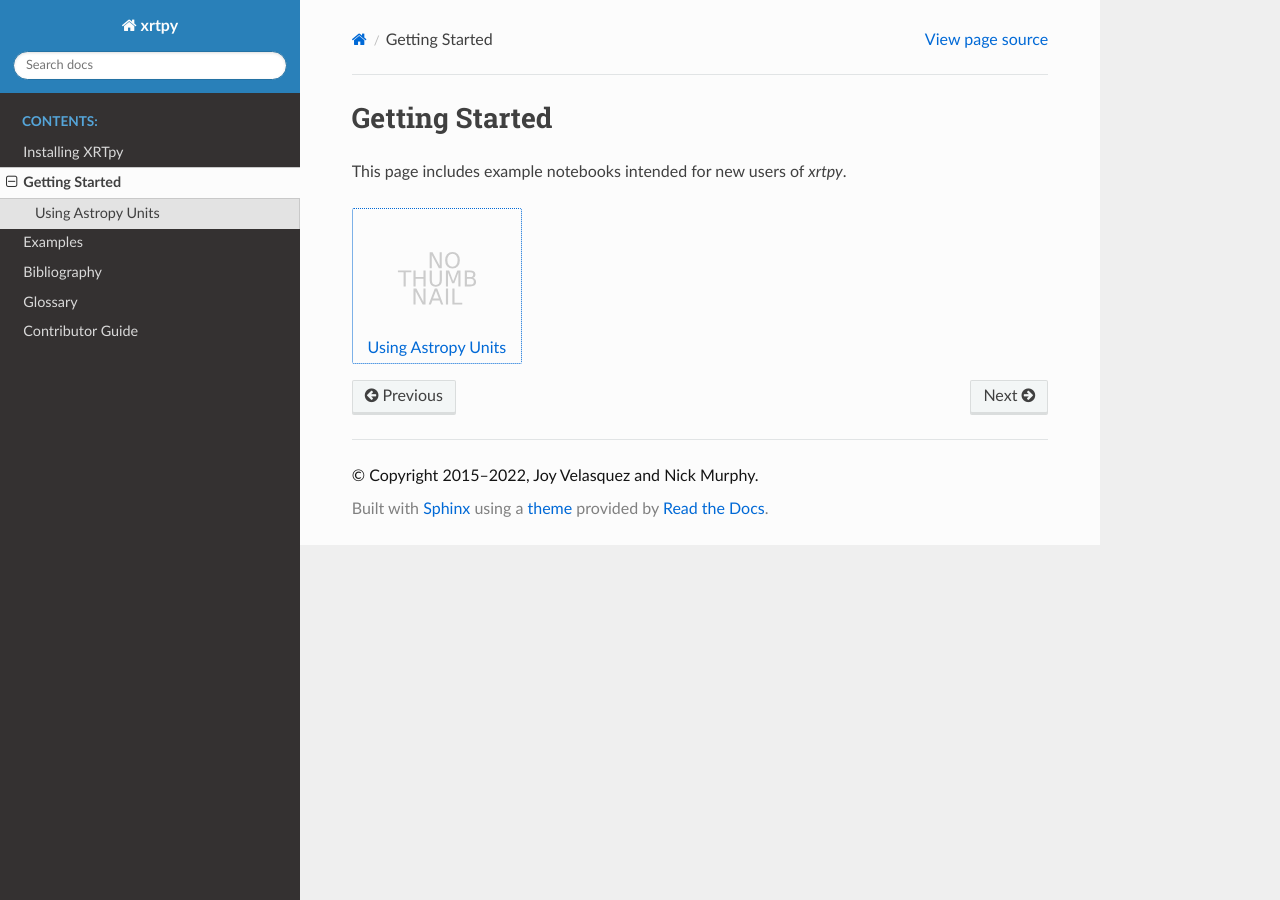
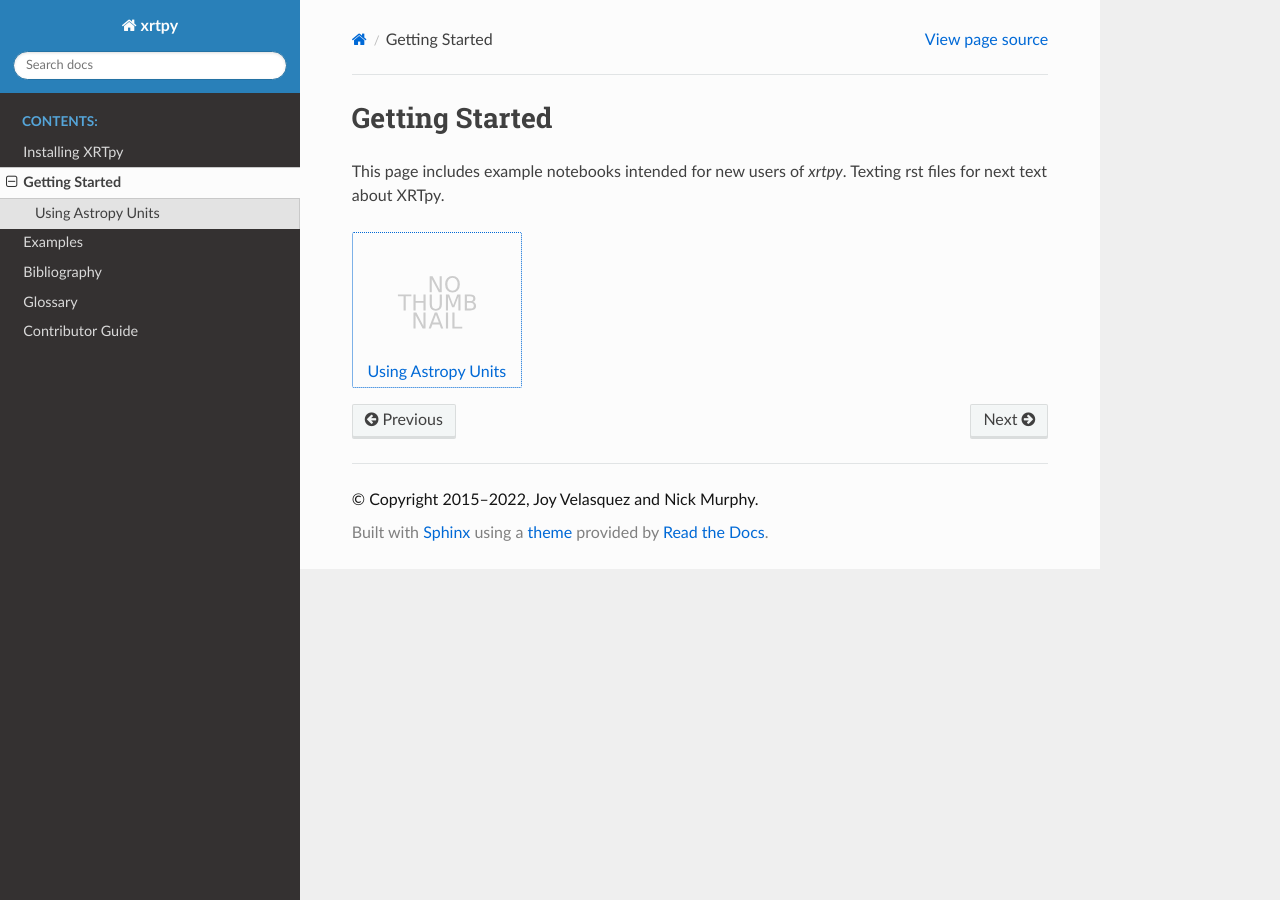
Before and after one commit to HinodeXRT/xrtpy, a Sphinx documentation site: the page built from docs/getting_started.rst, in a window 1280 px wide. Built offline with Sphinx 7.4.7 and the Read the Docs theme 2.0.0, drawn with Linux system fonts in a browser that asks for light colours.

Commit message:
Texting text in getting_started rst file.

```diff
--- a/docs/getting_started.rst
+++ b/docs/getting_started.rst
@@ -2,6 +2,7 @@ Getting Started
 ===============
 
 This page includes example notebooks intended for new users of `xrtpy`.
+Texting rst files for next text about XRTpy.
 
 .. nbgallery::
 
```
